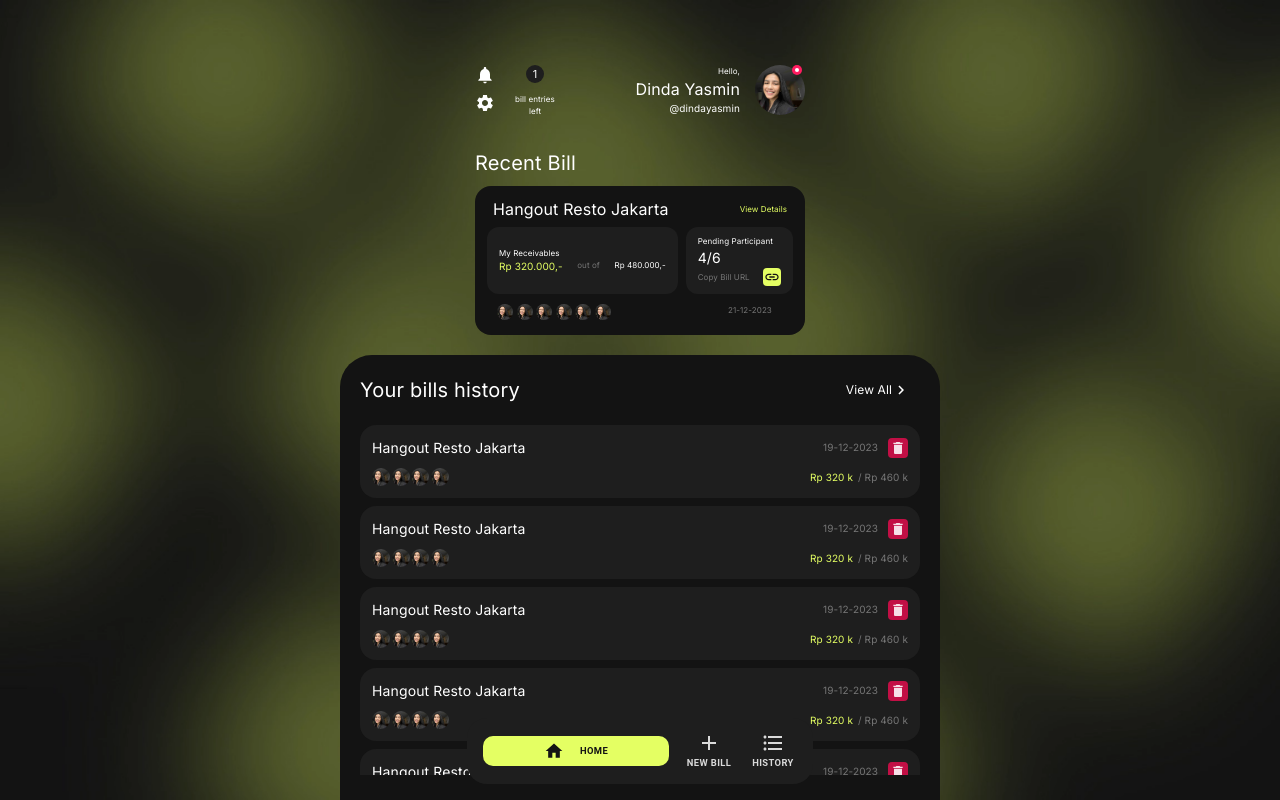
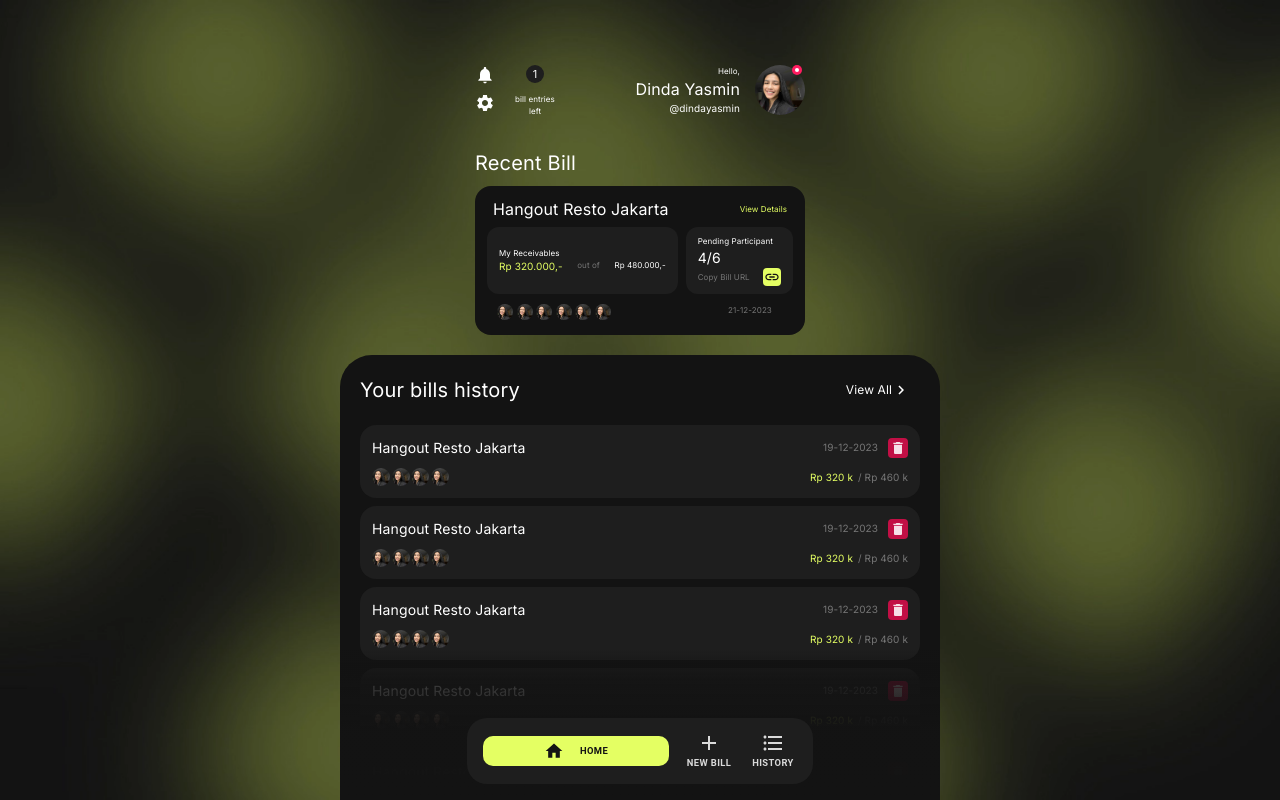
Before and after one commit to DutchPay-Bill/DutchPay-client, a React (Vite) app: page /dashboard in a window 1280 px wide. Built offline with nearby package versions, Linux system fonts and the light colour scheme.

Commit message:
feat : add shadow effect on bottom dashboard

```diff
--- a/src/components/BillHistory/BillHistory.module.scss
+++ b/src/components/BillHistory/BillHistory.module.scss
@@ -4,6 +4,17 @@ $color3: #131313;
 $color4: #1E1E1E;
 $color5: #E4FF63;
 $color6: #c20f45;
+
+.shadow {
+  width: 100%;
+  max-width: 600px;
+  height: 150px;
+  position: absolute;
+  bottom: 0;
+  background: rgb(255, 255, 255);
+  background: linear-gradient(180deg, rgba(255, 255, 255, 0) 0%, rgba(19, 19, 19, 0.822) 20%, rgba(19, 19, 19, 0.993) 55%, rgba(19, 19, 19, 1) 100%);
+  z-index: 120;
+}
 
 .background {
   display: flex;
--- a/src/components/BillHistory/index.tsx
+++ b/src/components/BillHistory/index.tsx
@@ -42,7 +42,7 @@ export default function BillHistory() {
               {FullScreen ? (
                 <>
                   <KeyboardArrowLeftIcon className={styles.arrowIcon} />
-                  Back
+                  Hide All
                 </>
               ) : (
                 <>
@@ -92,6 +92,8 @@ export default function BillHistory() {
               </Box>
             ))}
           </Box>
+        </Box>
+        <Box className={styles.shadow}>
         </Box>
       </Box >
     </>
```
